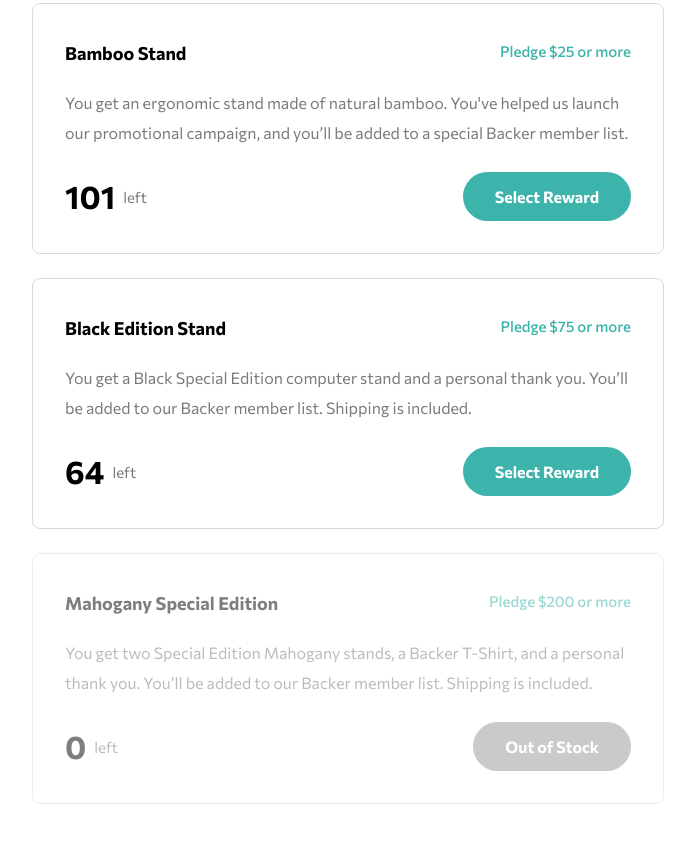
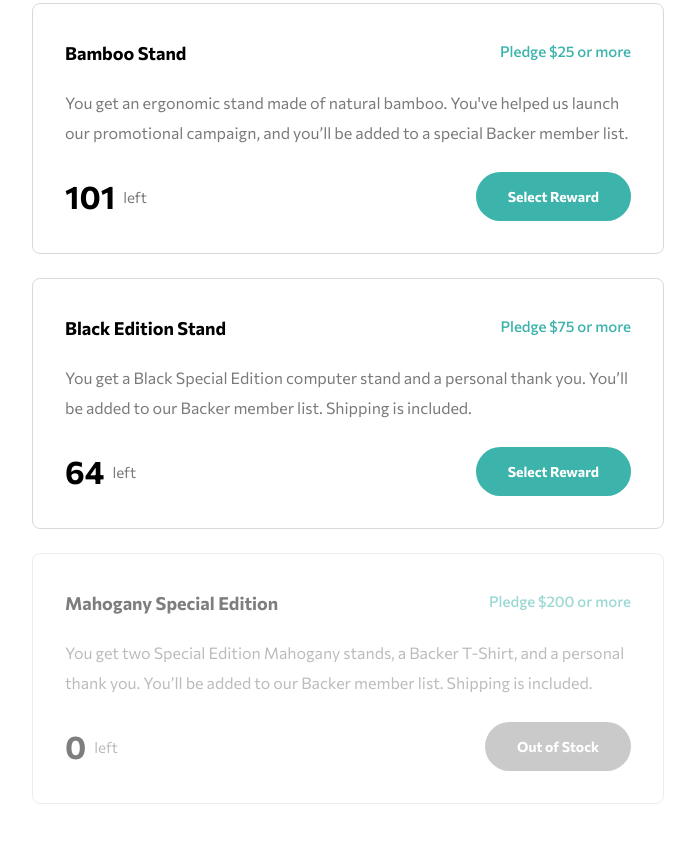
Before and after one commit to lumiuko/crowdfunding-product-page, a website built with Vite: page index.html in a window 1280 px wide. Shown: the part 1195-2038 px from the top of the page, without its empty margins (292-987 px from the left). Built offline with nearby package versions, Linux system fonts and the light colour scheme.

Commit message:
fixed buttons' font sizes

```diff
--- a/index.html
+++ b/index.html
@@ -98,7 +98,7 @@
                   <span class="font-bold text-black text-h1 leading-h1">101</span>
                   <span class="ml-2 text-[0.9375rem] leading-[1.125rem]">left</span>
                 </div>
-                <button class="bg-moderate-cyan text-white font-bold rounded-btn px-8 py-4 leading-[1.0625rem] disabled:bg-dark-gray disabled:opacity-50 hover:bg-dark-cyan transition-colors" data-reward="1">
+                <button class="bg-moderate-cyan text-white font-bold rounded-btn px-8 py-4 text-body-2 leading-[1.0625rem] disabled:bg-dark-gray disabled:opacity-50 hover:bg-dark-cyan transition-colors" data-reward="1">
                   Select Reward
                 </button>
               </div>
@@ -114,7 +114,7 @@
                   <span class="font-bold text-black text-h1 leading-h1">64</span>
                   <span class="ml-2 text-[0.9375rem] leading-[1.125rem]">left</span>
                 </div>
-                <button class="bg-moderate-cyan text-white font-bold rounded-btn px-8 py-4 leading-[1.0625rem] disabled:bg-dark-gray disabled:opacity-50 hover:bg-dark-cyan transition-colors" data-reward="2">
+                <button class="bg-moderate-cyan text-white font-bold rounded-btn px-8 py-4 text-body-2 leading-[1.0625rem] disabled:bg-dark-gray disabled:opacity-50 hover:bg-dark-cyan transition-colors" data-reward="2">
                   Select Reward
                 </button>
               </div>
@@ -130,7 +130,7 @@
                   <span class="font-bold text-black text-h1 leading-h1">0</span>
                   <span class="ml-2 text-[0.9375rem] leading-[1.125rem]">left</span>
                 </div>
-                <button class="bg-moderate-cyan text-white font-bold rounded-btn px-8 py-4 leading-[1.0625rem] disabled:bg-dark-gray disabled:opacity-50 hover:bg-dark-cyan transition-colors" disabled>
+                <button class="bg-moderate-cyan text-white font-bold rounded-btn px-8 py-4 text-body-2 leading-[1.0625rem] disabled:bg-dark-gray disabled:opacity-50 hover:bg-dark-cyan transition-colors" disabled>
                   Out of Stock
                 </button>
               </div>
```
